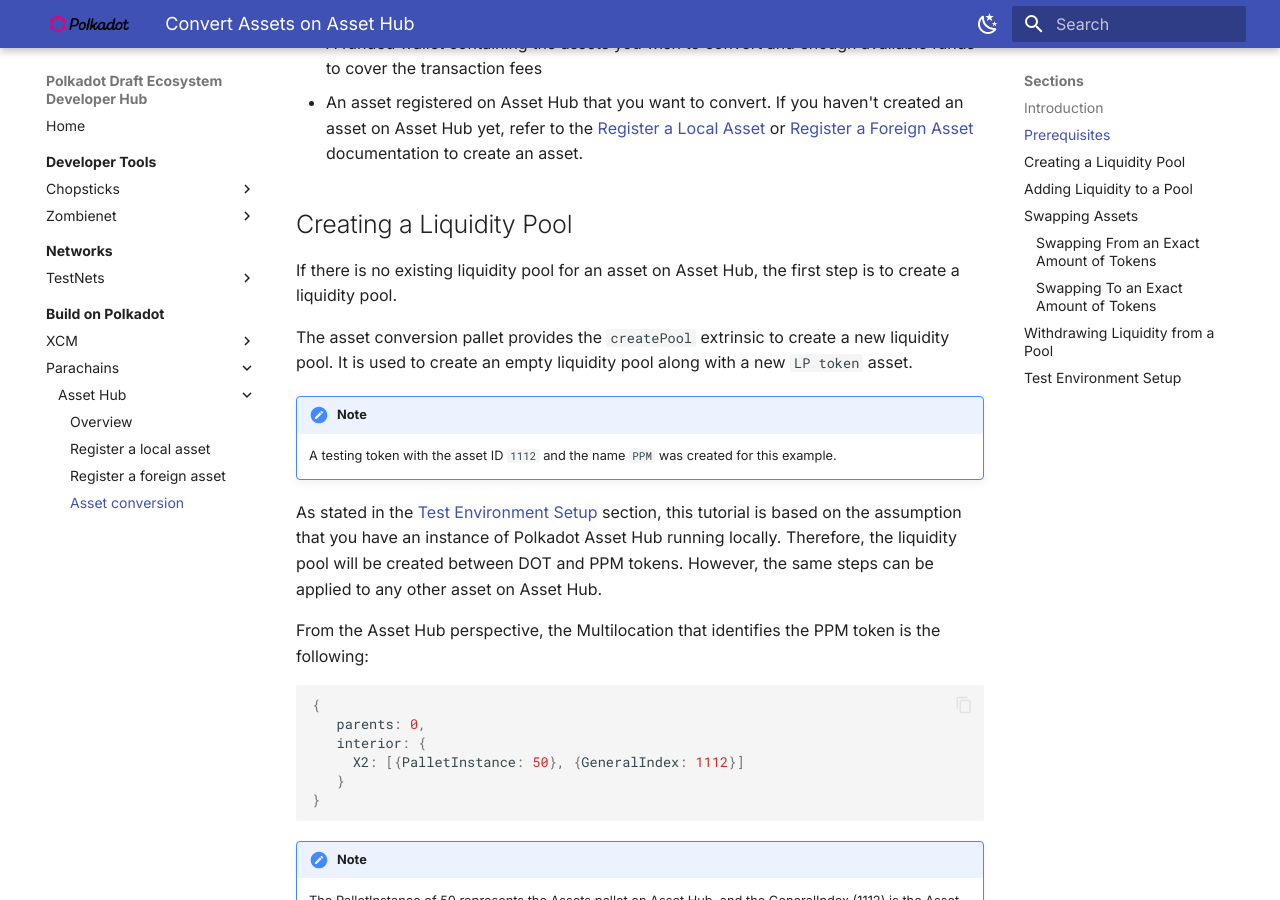
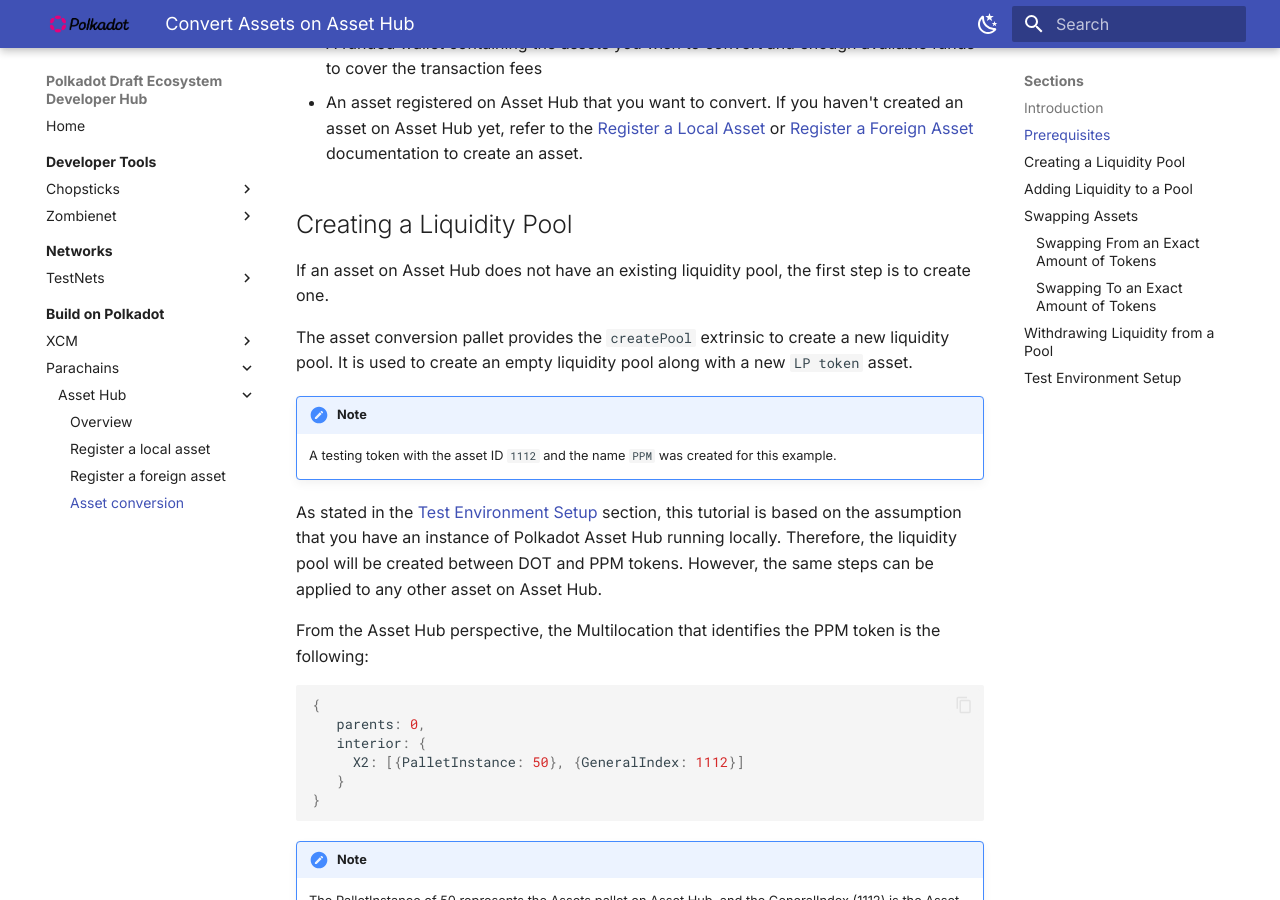
Before and after one commit to papermoonio/polkadot-ecosystem-docs-draft, an MkDocs documentation site: the page built from docs/build-on-polkadot/parachains/asset-hub/asset-conversion.md, in a window 1280 px wide and 900 px high, scrolled down 678 px. Built offline with MkDocs 1.6.1 and Material for MkDocs 9.7.7, drawn with Linux system fonts in a browser that asks for light colours.

Commit message:
Update docs/build-on-polkadot/parachains/asset-hub/asset-conversion.md
Co-authored-by: Dawn Kelly <83190195+dawnkelly09@users.noreply.github.com>

```diff
--- a/docs/build-on-polkadot/parachains/asset-hub/asset-conversion.md
+++ b/docs/build-on-polkadot/parachains/asset-hub/asset-conversion.md
@@ -27,7 +27,7 @@
 
 ## Creating a Liquidity Pool
 
-If there is no existing liquidity pool for an asset on Asset Hub, the first step is to create a liquidity pool.
+If an asset on Asset Hub does not have an existing liquidity pool, the first step is to create one.
 
 The asset conversion pallet provides the `createPool` extrinsic to create a new liquidity pool. It is used to create an empty liquidity pool along with a new `LP token` asset.
 
```
